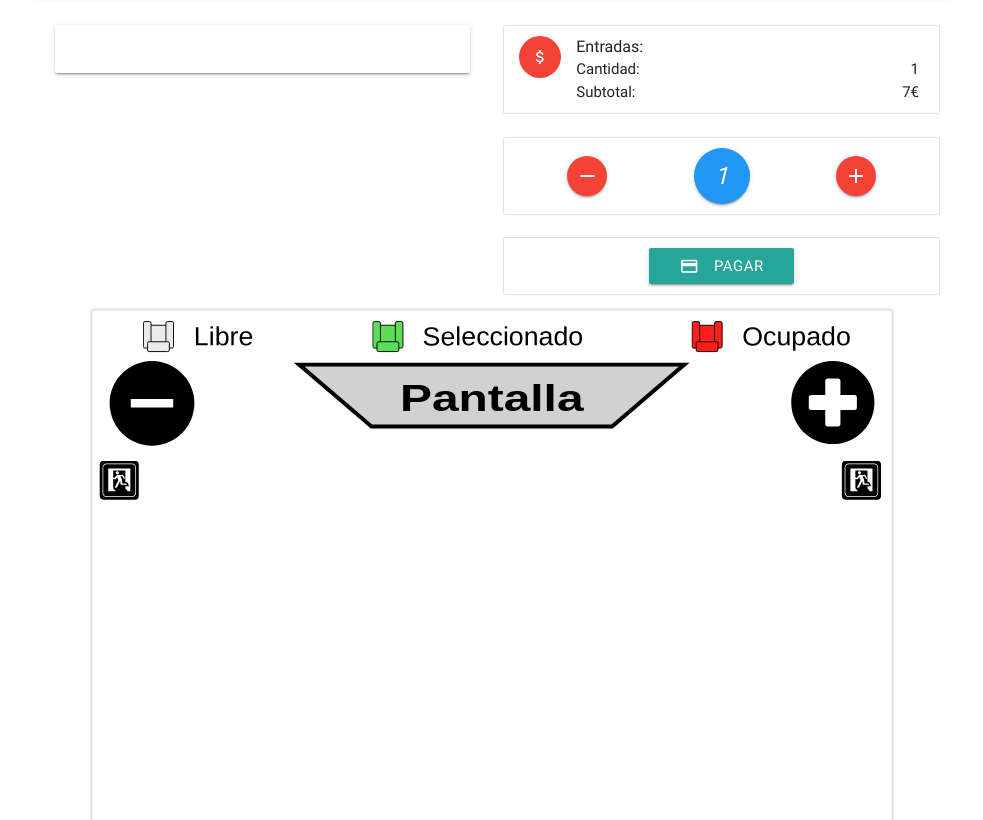
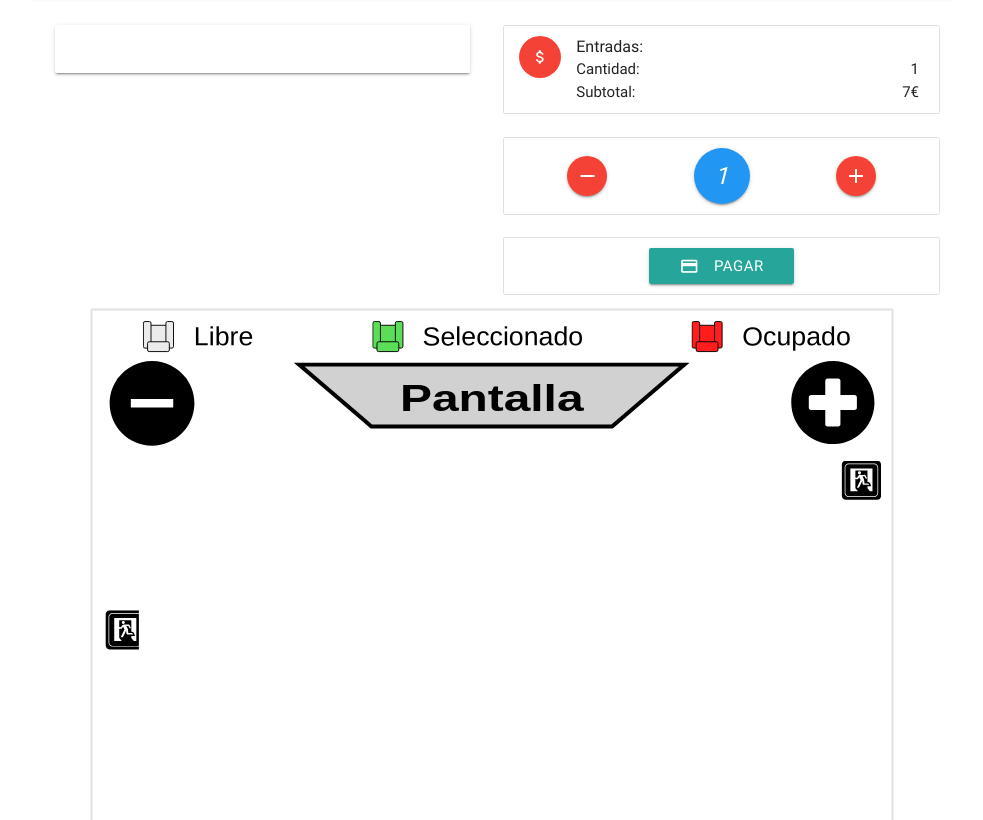
Before and after one commit to DaniAfonso/Cineplex, a plain HTML site: page seating.html in a window 1280 px wide. Shown: the part 132-952 px from the top of the page, without its empty margins (148-1131 px from the left). Drawn offline with Linux system fonts and the light colour scheme.

```diff
--- a/seating.html
+++ b/seating.html
@@ -172,9 +172,7 @@
               xml:space="preserve" text-anchor="start" font-family="Helvetica, Arial, sans-serif" font-size="24" id="svg_1"
               y="74.778207" x="203" stroke-width="0" stroke="#000" fill="#000000">Seleccionado</text>
           </symbol>
-          <symbol id="exitL">
-            <image x="6" y="150" width="40" xlink:href="recursos/svg/emergency.svg" />
-          </symbol>
+
           <symbol id="exitR">
             <image x="750" y="150" width="40" xlink:href="recursos/svg/emergency.svg" />
           </symbol>
@@ -195,7 +193,9 @@
           <g class="scale" transform="scale(1)" data-role="viewport-scale">
             <g id="cinema" class="translate" transform="translate(0,0)" data-role="viewport-translate">
               <use href="#pantalla" />
-              <use href="#exitL" />
+              <svg x="6" y="150" width="40" xmlns="http://www.w3.org/2000/svg" xmlns:xlink="http://www.w3.org/1999/xlink" id="exitL">
+                <image x="6" y="150" width="40" xlink:href="recursos/svg/emergency.svg" />
+              </svg>
               <use href="#exitR" />
               <use xlink:href="#doorL" />
               <use xlink:href="#doorR" />
```
